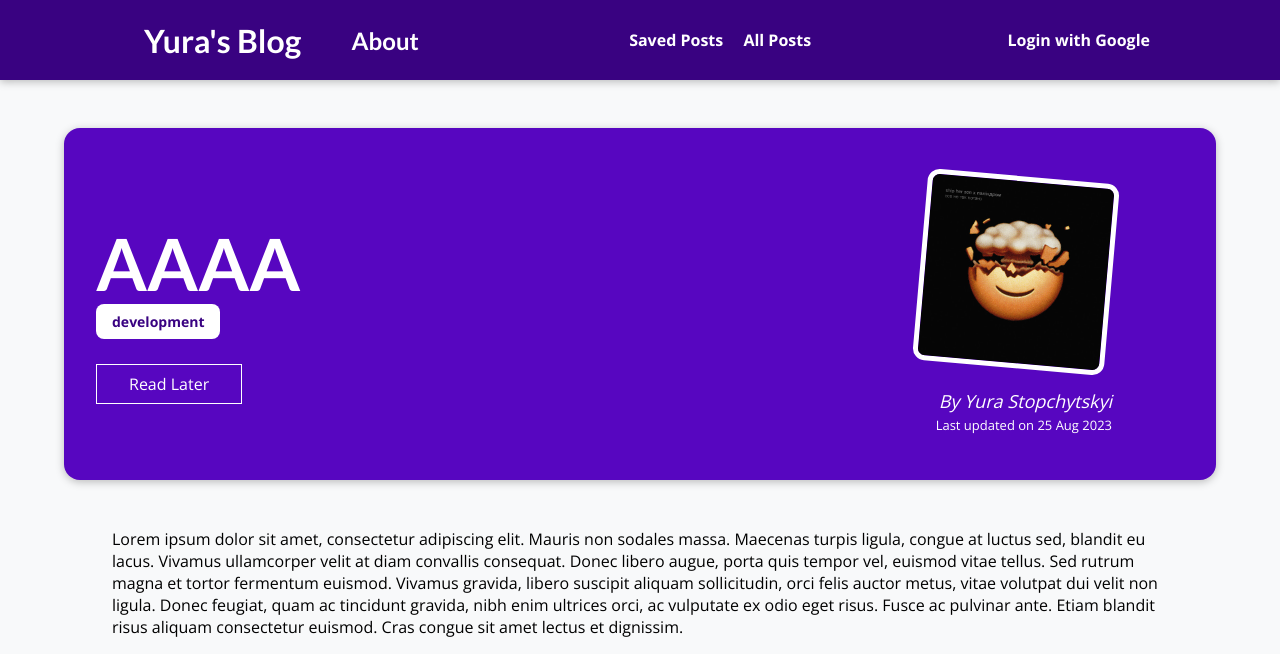
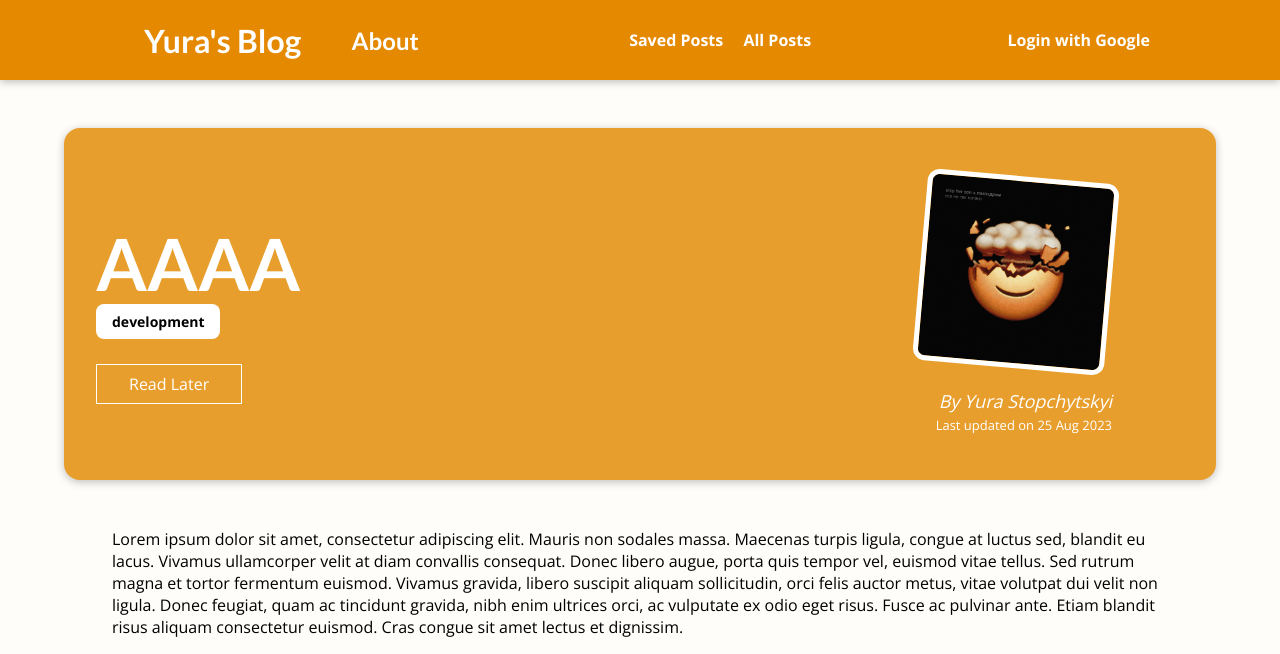
Before and after one commit to YuraGavriley/personal-dev-blog, a Django app: a page that uses templates/base.html in a window 1280 px wide. Shown: the top 654 px of the page. Run offline with Django 4.2, Linux system fonts and the light colour scheme; data comes from the database, SQL or seed files in the repository; both versions use the stored data as it was after the commit; some libraries are stand-ins or nearby versions.

Commit message:
Remade color scheme of every page

```diff
--- a/main_app/static/main_app/about.css
+++ b/main_app/static/main_app/about.css
@@ -1,11 +1,11 @@
 body {
 	display: flex;
 	flex-direction: column;
-	background-color: #f8f9fa;
+	background-color: #FFFDFA;
 }
 
 #main-navigation {
-	background-color: #390281;
+	background-color: #E48900;
 	box-shadow: 0 2px 8px rgba(0, 0, 0, 0.25);
 }
 
--- a/main_app/static/main_app/all-posts.css
+++ b/main_app/static/main_app/all-posts.css
@@ -1,9 +1,9 @@
 body {
-  background-color: #f8f9fa;
+  background-color: #FFFDFA;
 }
 
 #main-navigation {
-  background-color: #390281;
+  background-color: #E48900;
   box-shadow: 0 2px 8px rgba(0, 0, 0, 0.25);
 }
 
--- a/main_app/static/main_app/post-detail.css
+++ b/main_app/static/main_app/post-detail.css
@@ -1,9 +1,9 @@
 body {
-  background-color: #f8f9fa;
+  background-color: #FFFDFA;
 }
 
 #main-navigation {
-  background-color: #390281;
+  background-color: #E48900;
   box-shadow: 0 2px 8px rgba(0, 0, 0, 0.25);
 }
 
@@ -13,7 +13,7 @@ body {
   width: 90%;
   max-width: 90rem;
   border-radius: 16px;
-  background-color: #5706c0;
+  background-color: #E89E2C;
   position: relative;
   box-shadow: 0 2px 8px rgba(0, 0, 0, 0.25);
   height: 22rem;
@@ -77,20 +77,20 @@ body {
 #read-later button:hover,
 #read-later button:active {
   background-color: white;
-  color: #390281;
+  color: #333;
 }
 
 main {
   width: 90%;
   max-width: 90rem;
   margin: 3rem auto;
-  background-color: #f8f9fa;
+  background-color: #FFFDFA;
   padding: 0 3rem;
 }
 
 .tag {
   background-color: white;
-  color: #390281;
+  color: black;
   padding: 0.5rem 1rem;
   border-radius: 8px;
   font-size: 14px;
@@ -121,9 +121,9 @@ main {
 
 #comment-form button {
   font: inherit;
-  background-color: #390281;
+  background-color: #E48900;
   color: white;
-  border: 1px solid #390281;
+  border: 1px solid #E48900;
   padding: 0.5rem 1.5rem;
   border-radius: 6px;
   cursor: pointer;
@@ -131,8 +131,8 @@ main {
 
 #comment-form button:hover,
 #comment-form button:active {
-  background-color: #4f0ba7;
-  border-color: #4f0ba7;
+  background-color: #E89E2C;
+  border-color: #E89E2C;
 }
 
 .form-control {
--- a/main_app/static/main_app/read-later.css
+++ b/main_app/static/main_app/read-later.css
@@ -1,5 +1,5 @@
 body {
-  background-color: #f8f9fa;
+  background-color: #FFFDFA;
 }
 
 footer {
@@ -9,7 +9,7 @@ footer {
 }
 
 #main-navigation {
-  background-color: #390281;
+  background-color: #E48900;
   box-shadow: 0 2px 8px rgba(0, 0, 0, 0.25);
 }
 
```
Also changed, not shown: db.sqlite3, uploads/posts/Shroom_j7YXeii.jpg (added).
